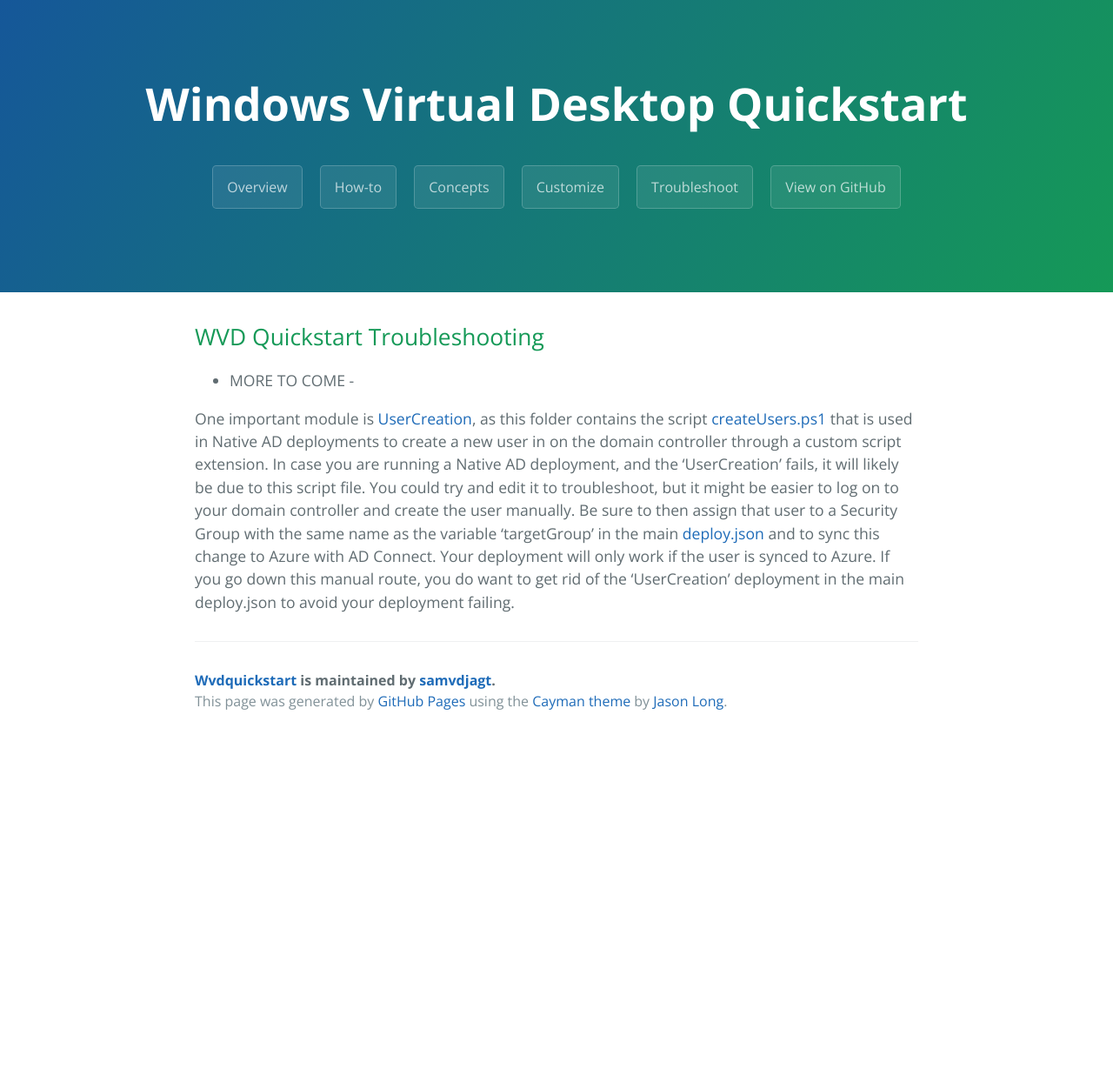
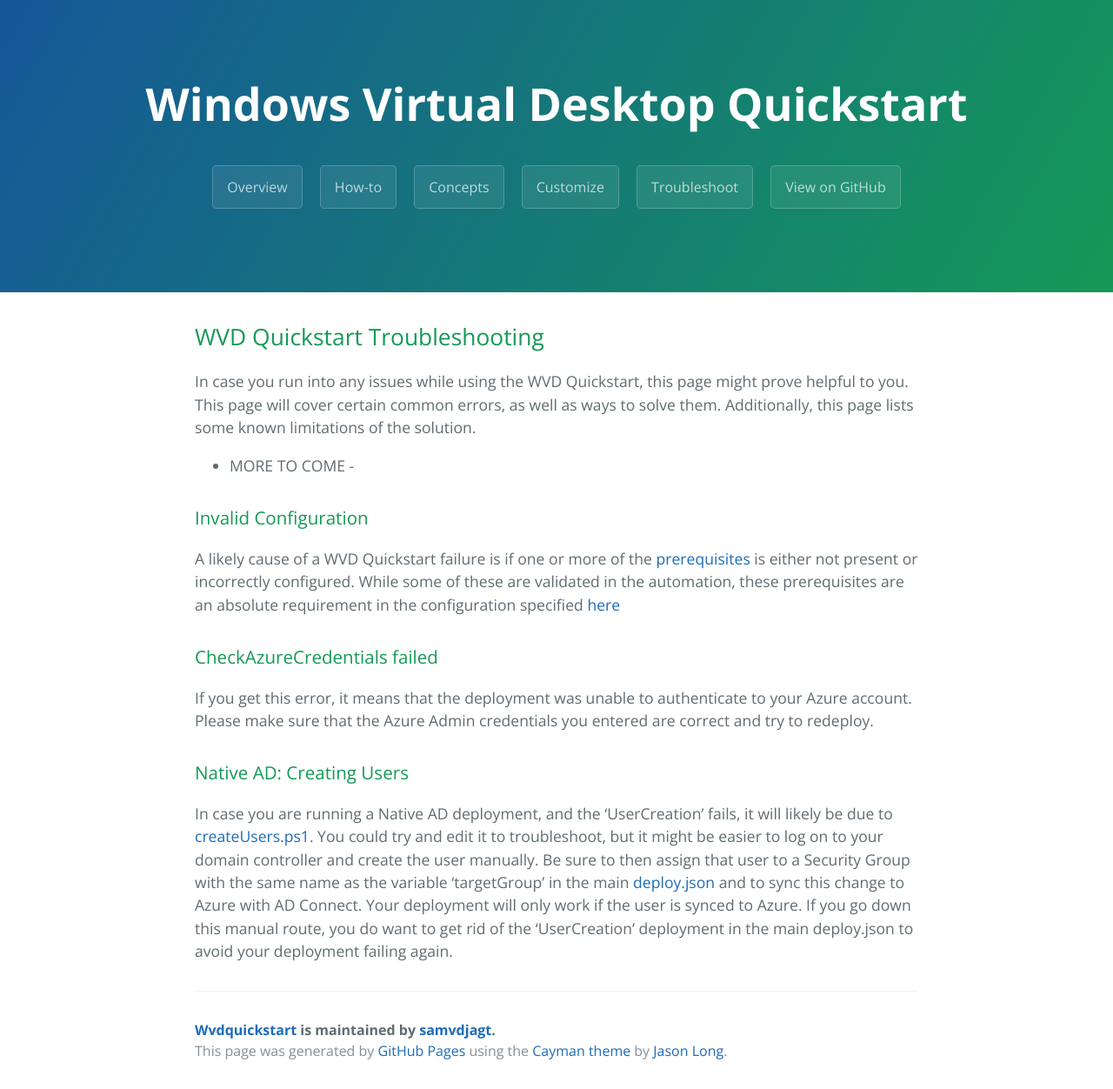
Before and after one commit to samvdjagt/wvdquickstart, a Jekyll site: the page built from troubleshoot.md, in a window 1280 px wide. Shown: the whole page at 87% size. Built offline with Jekyll 4.4.1, drawn with Linux system fonts in a browser that asks for light colours; before the commit the page ends 900 px from its top, so only the background shows below that.

Commit message:
Update troubleshoot.md

```diff
--- a/troubleshoot.md
+++ b/troubleshoot.md
@@ -5,7 +5,15 @@
 ---
 
 ## WVD Quickstart Troubleshooting
+In case you run into any issues while using the WVD Quickstart, this page might prove helpful to you. This page will cover certain common errors, as well as ways to solve them. Additionally, this page lists some known limitations of the solution.
 
 - MORE TO COME -
 
-One important module is <a href="https://github.com/samvdjagt/wvdquickstart/tree/master/Modules/ARM/UserCreation" target="_blank">UserCreation</a>, as this folder contains the script <a href="https://github.com/samvdjagt/wvdquickstart/tree/master/Modules/ARM/UserCreation/scripts/createUsers.ps1" target="_blank">createUsers.ps1</a> that is used in Native AD deployments to create a new user in on the domain controller through a custom script extension. In case you are running a Native AD deployment, and the 'UserCreation' fails, it will likely be due to this script file. You could try and edit it to troubleshoot, but it might be easier to log on to your domain controller and create the user manually. Be sure to then assign that user to a Security Group with the same name as the variable 'targetGroup' in the main <a href="https://github.com/samvdjagt/wvdquickstart/tree/master/deploy.json" target="_blank">deploy.json</a> and to sync this change to Azure with AD Connect. Your deployment will only work if the user is synced to Azure. If you go down this manual route, you do want to get rid of the 'UserCreation' deployment in the main deploy.json to avoid your deployment failing.
+### Invalid Configuration
+A likely cause of a WVD Quickstart failure is if one or more of the <a href="howto">prerequisites</a> is either not present or incorrectly configured. While some of these are validated in the automation, these prerequisites are an absolute requirement in the configuration specified <a href="howto">here</a>
+
+### CheckAzureCredentials failed
+If you get this error, it means that the deployment was unable to authenticate to your Azure account. Please make sure that the Azure Admin credentials you entered are correct and try to redeploy.
+
+### Native AD: Creating Users
+In case you are running a Native AD deployment, and the 'UserCreation' fails, it will likely be due to <a href="https://github.com/samvdjagt/wvdquickstart/tree/master/Modules/ARM/UserCreation/scripts/createUsers.ps1" target="_blank">createUsers.ps1</a>. You could try and edit it to troubleshoot, but it might be easier to log on to your domain controller and create the user manually. Be sure to then assign that user to a Security Group with the same name as the variable 'targetGroup' in the main <a href="https://github.com/samvdjagt/wvdquickstart/tree/master/deploy.json" target="_blank">deploy.json</a> and to sync this change to Azure with AD Connect. Your deployment will only work if the user is synced to Azure. If you go down this manual route, you do want to get rid of the 'UserCreation' deployment in the main deploy.json to avoid your deployment failing again.
```
